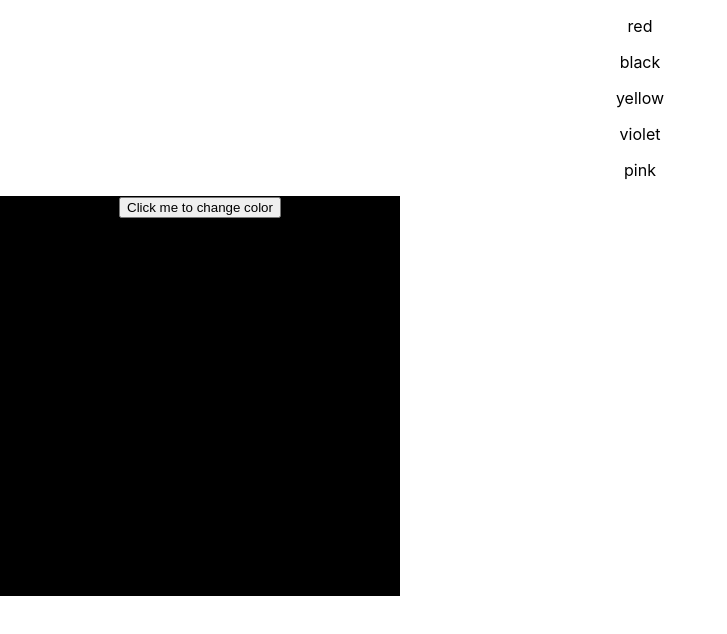
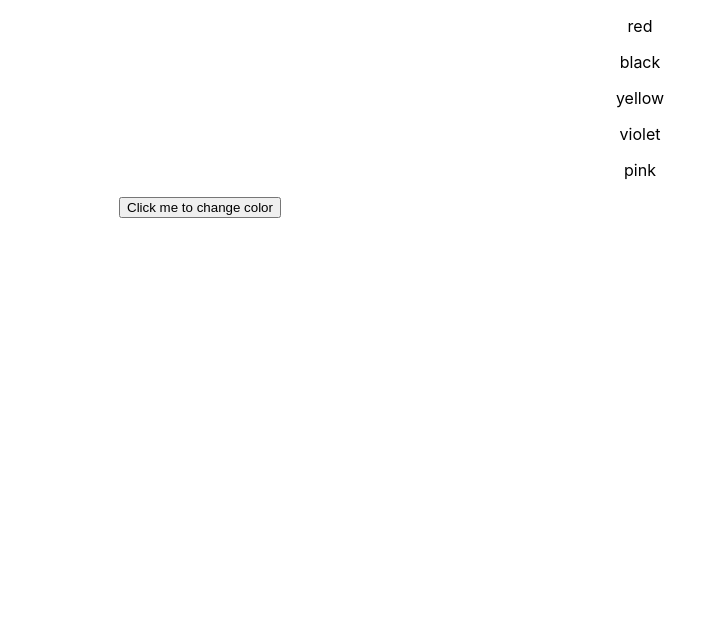
Before and after one commit to akshitchowdhury/playground, a React (Create React App) app: page / in a window 1280 px wide. Shown: the top 634 px of the page, without its empty margins (0-727 px from the left). Built offline with nearby package versions, Linux system fonts and the light colour scheme.

Commit message:
nchabge5

```diff
--- a/src/playFiles/CustomCarousel/CustomCarousel.jsx
+++ b/src/playFiles/CustomCarousel/CustomCarousel.jsx
@@ -5,9 +5,17 @@ const CustomCarousel = () => {
 const colors = ["red","black","yellow","violet","pink"]
 
 const[colorList,setColorList] = useState([])
-
+const[selectedColor,setSelectedColor] = useState("")
+const[colorIndex,setColorIndex] = useState(0)
 const copyColorList= ()=>{
     setColorList([...colors])
+console.log("Selected color", selectedColor)
+}
+
+const handleColorChange = ()=>{
+
+    setSelectedColor(colorList[colorIndex])
+    setColorIndex(colorIndex+1)
 }
 useEffect(()=>{
     copyColorList()
@@ -15,7 +23,11 @@ useEffect(()=>{
     return (
         <>
     {
-        console.log("Color list copied", colorList)
+        console.log("Color list copied", colorList, selectedColor)
+
+    }
+    {
+
     }
     <div>
 
@@ -33,9 +45,9 @@ useEffect(()=>{
       <div style={{
         width: "400px",
         height: "400px",
-        backgroundColor: colorList[1]
+        backgroundColor: selectedColor
       }}>
-    <button>Click me to change color</button>
+    <button onClick={handleColorChange}>Click me to change color</button>
       </div>
     </div>
     </>
```
